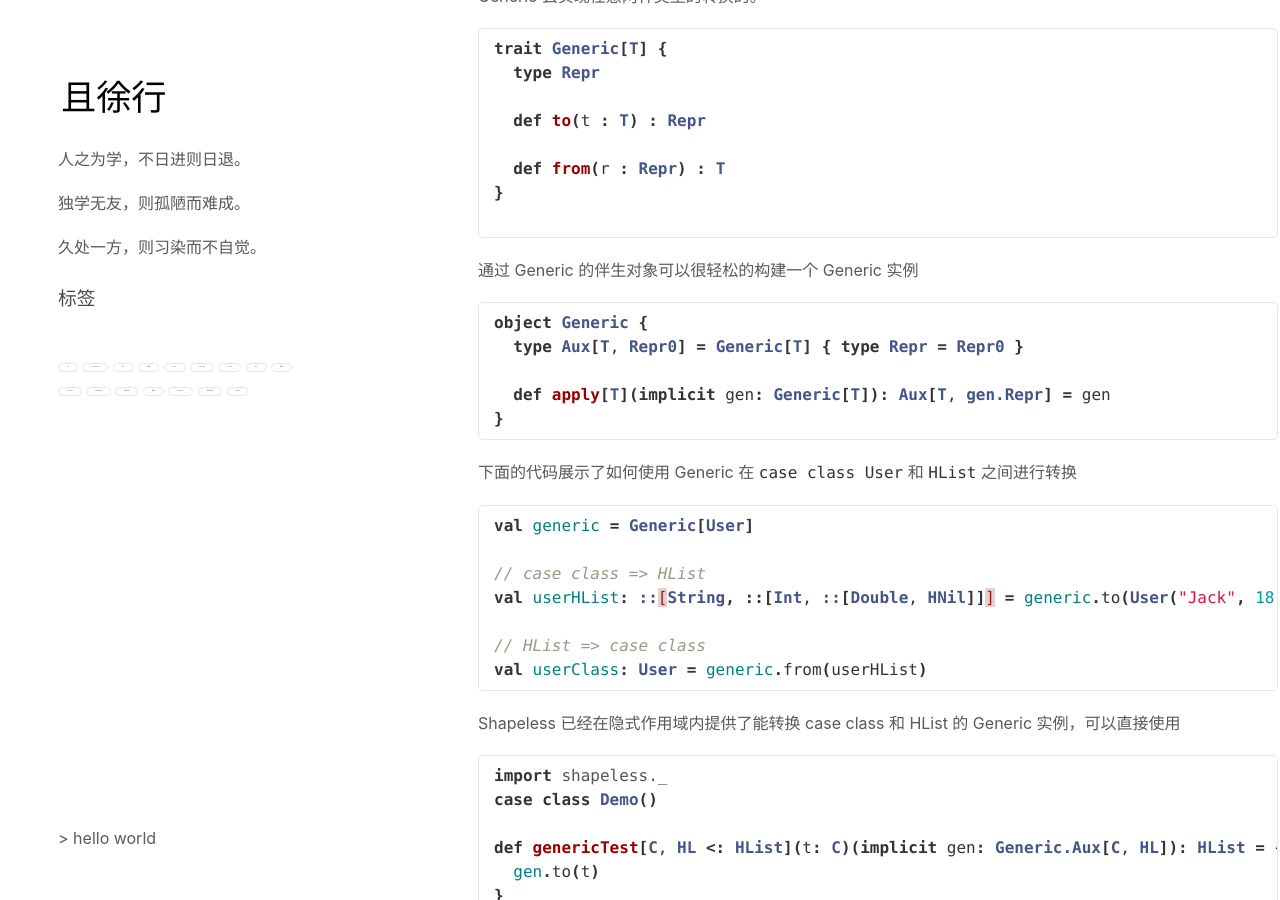
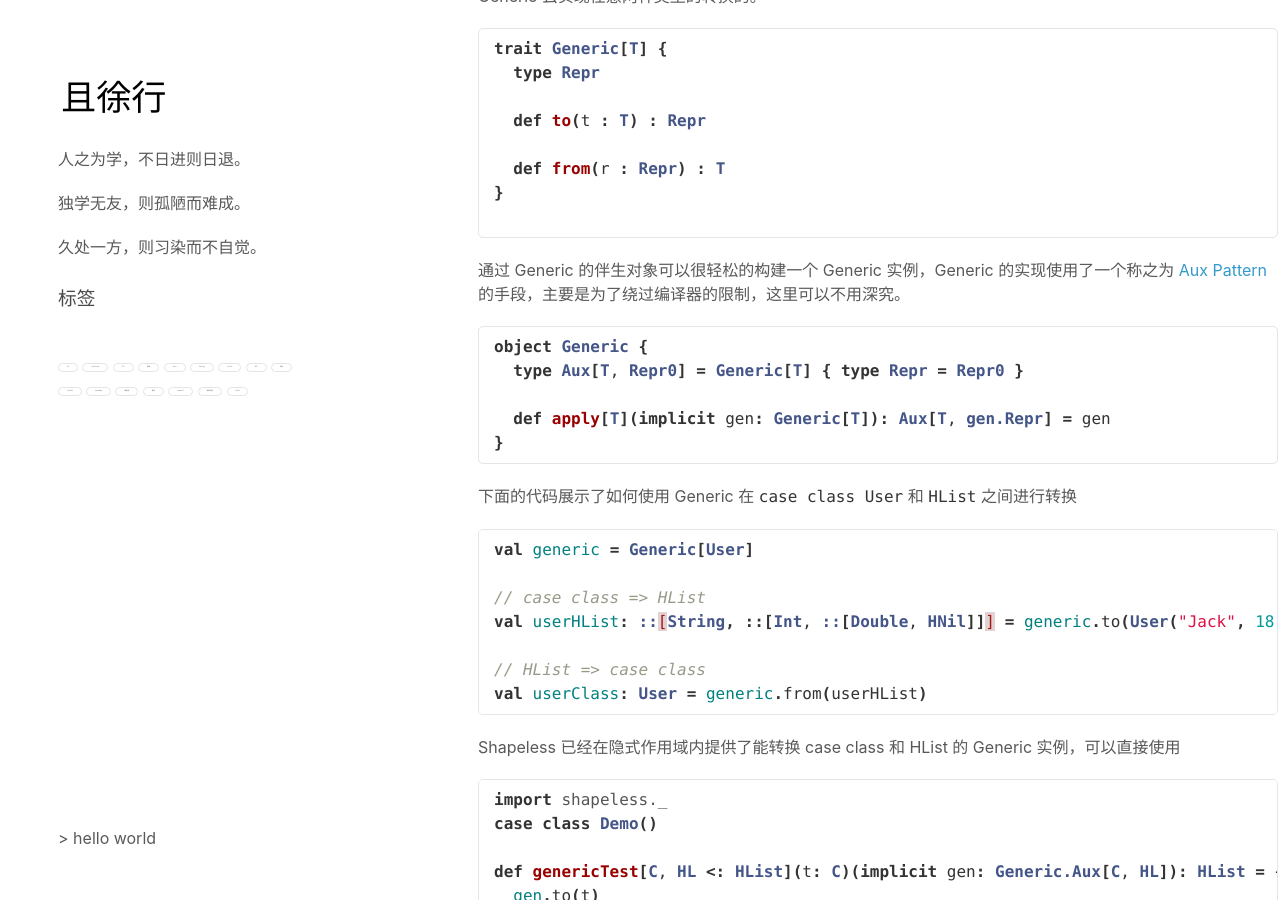
Before and after one commit to vran-dev/vran-dev.github.io, a Jekyll site: the page built from _articles/typeclasses-3/shapeless-and-type-class-deriving.md, in a window 1280 px wide and 900 px high, scrolled down 2800 px. Built offline with Jekyll 4.4.1, drawn with Linux system fonts in a browser that asks for light colours; comment, search, counter and statistics services are not loaded; some of the changed text lies outside the part shown.

Commit message:
feat(typeclasses-3): fix content

````diff
--- a/_articles/typeclasses-3/shapeless-and-type-class-deriving.md
+++ b/_articles/typeclasses-3/shapeless-and-type-class-deriving.md
@@ -162,7 +162,7 @@ trait Generic[T] {
 
 
 
-通过 Generic 的伴生对象可以很轻松的构建一个 Generic 实例
+通过 Generic 的伴生对象可以很轻松的构建一个 Generic 实例，Generic 的实现使用了一个称之为 [Aux Pattern](http://gigiigig.github.io/posts/2015/09/13/aux-pattern.html) 的手段，主要是为了绕过编译器的限制，这里可以不用深究。
 
 ```scala
 object Generic {
@@ -341,6 +341,6 @@ Show.show(jack) // 编译通过：['jack', 18, 55.0d]
 
 1. [Shapeless 入门指南（一）：自动派生 typeclass 实例](https://scala.cool/2017/09/shapeless-1/)，By Jilen
 2. [Simple Generic Derivation with Shapeless](http://www.dreadedsoftware.com/blog/2017/1/4/simple-generic-derivation-with-shapeless)，By Marcus Henry
-3. [http://gigiigig.github.io/posts/2015/09/13/aux-pattern.html]
+3. [aux pattern](http://gigiigig.github.io/posts/2015/09/13/aux-pattern.html)，By Luigi
 4. [Dotty: Type Class Derivation](https://dotty.epfl.ch/docs/reference/contextual/derivation.html)
 5. [Shapeless](https://github.com/milessabin/shapeless)
````
